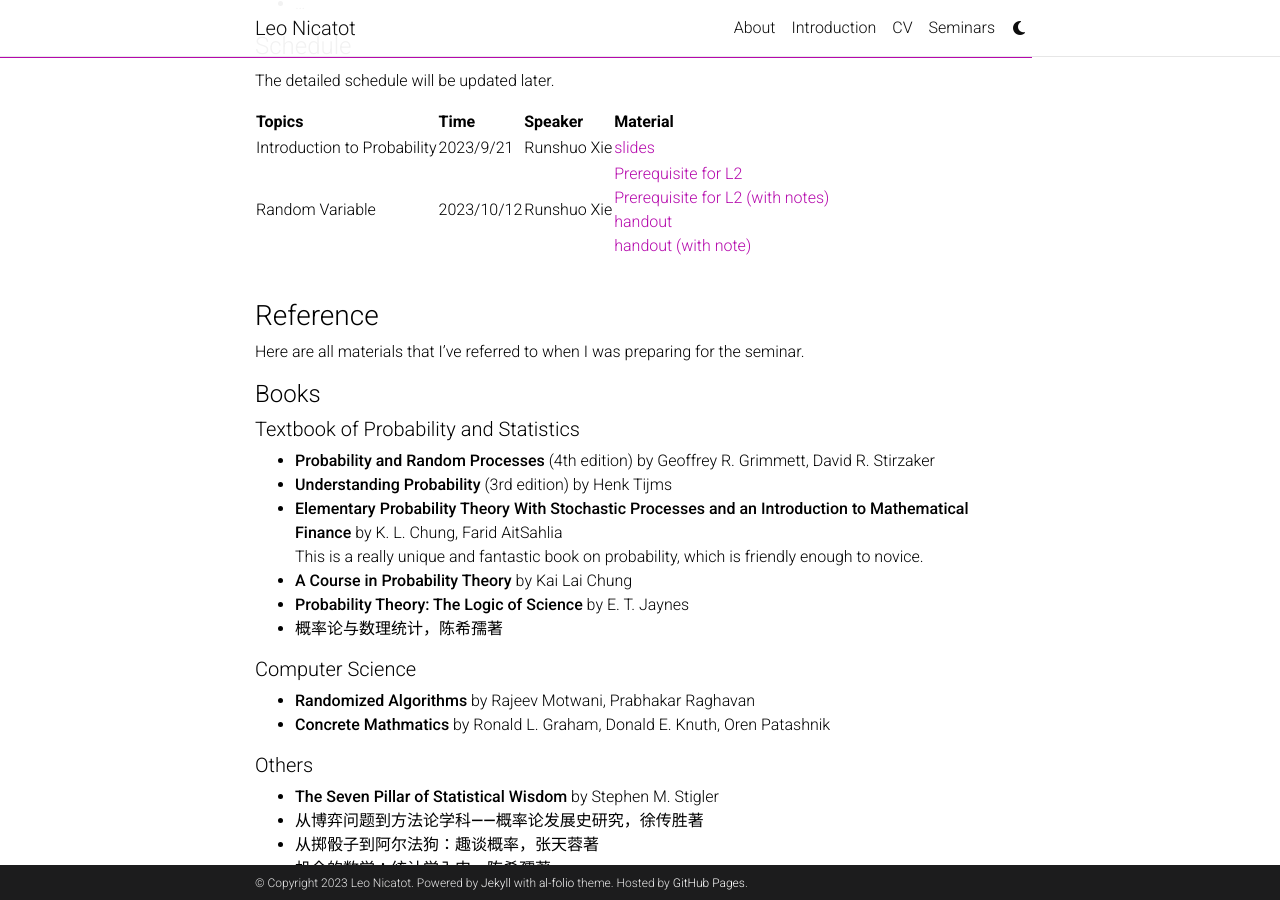
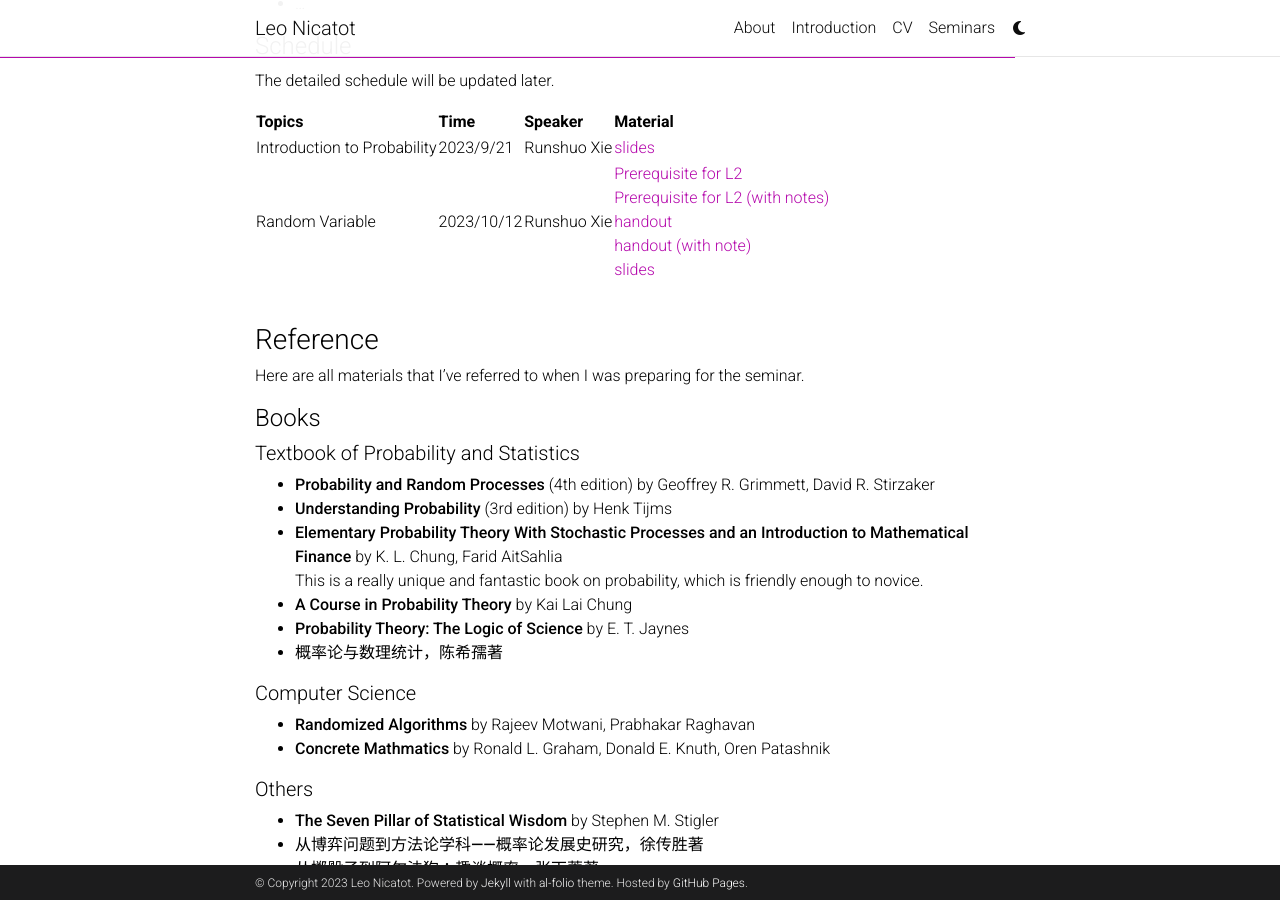
Before and after one commit to LeoNicatot/leonicatot.github.io, a Jekyll site: the page built from _seminars/2023Fall-Probability.md, in a window 1280 px wide and 900 px high, scrolled down 1193 px. Built offline with Jekyll 4.4.1, drawn with Linux system fonts in a browser that asks for light colours; comment, search, counter and statistics services are not loaded; a style sheet for code colours, icons or effects is not loaded.

Commit message:
update handout and slides

```diff
--- a/_seminars/2023Fall-Probability.md
+++ b/_seminars/2023Fall-Probability.md
@@ -49,7 +49,7 @@ The detailed schedule will be updated later.
 | Topics                      | Time       | Speaker     | Material                                                     |
 | --------------------------- | ---------- | ----------- | ------------------------------------------------------------ |
 | Introduction to Probability | 2023/9/21  | Runshuo Xie | [slides](/assets/pdf/2023Prob/L1 slides.pdf)                 |
-| Random Variable             | 2023/10/12 | Runshuo Xie | [Prerequisite for L2](/assets/pdf/2023Prob/Prerequisite for L2.pdf) <br /> [Prerequisite for L2 (with notes)](/assets/pdf/2023Prob/Prerequisite for L2 (with notes).pdf)<br /> [handout](/assets/pdf/2023Prob/L2 handout.pdf)<br /> [handout (with note)](/assets/pdf/2023Prob/L2 handout (with note).pdf) |
+| Random Variable             | 2023/10/12 | Runshuo Xie | [Prerequisite for L2](/assets/pdf/2023Prob/Prerequisite for L2.pdf) <br /> [Prerequisite for L2 (with notes)](/assets/pdf/2023Prob/Prerequisite for L2 (with notes).pdf)<br /> [handout](/assets/pdf/2023Prob/L2 handout.pdf)<br /> [handout (with note)](/assets/pdf/2023Prob/L2 handout (with note).pdf)<br /> [slides](/assets/pdf/2023Prob/L2 slides.pdf) |
 
 <br>
 
```
Also changed, not shown: 3 other files.
